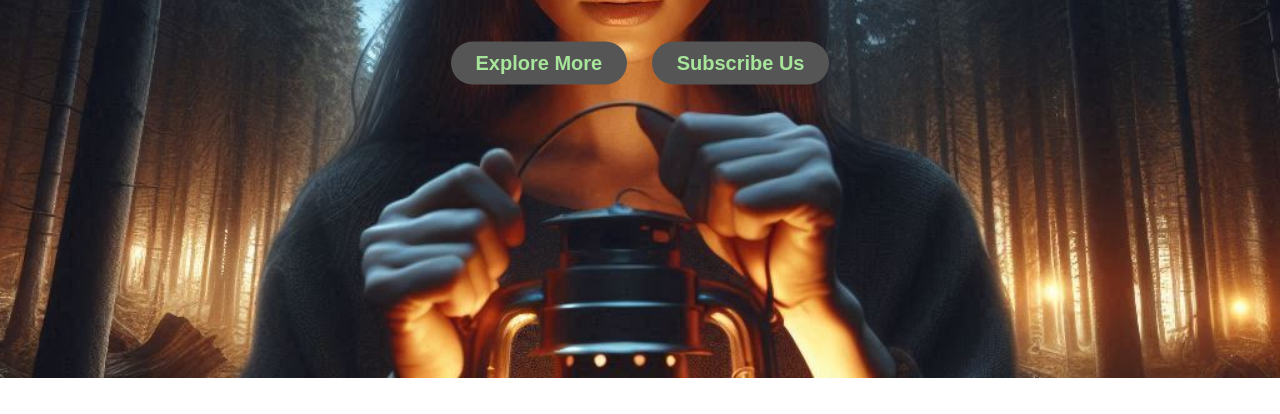
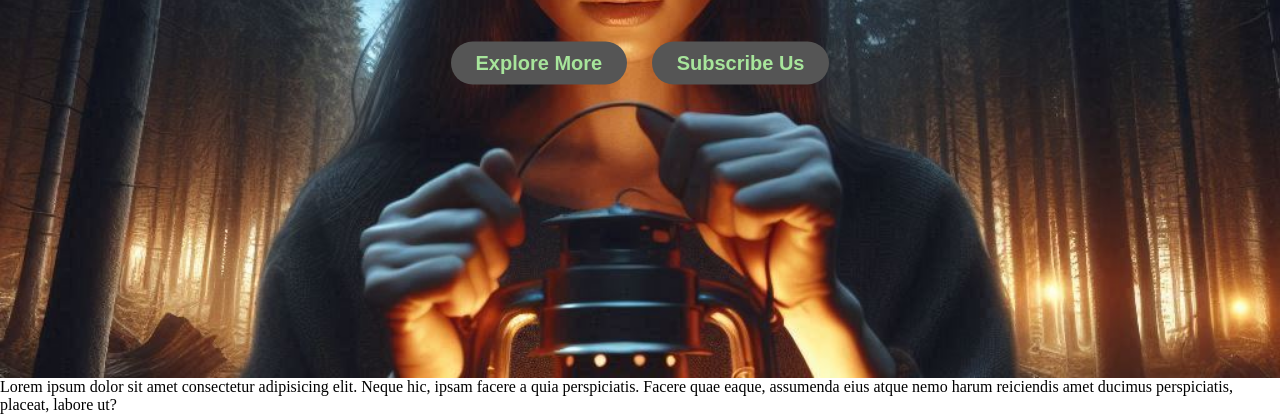
Before and after one commit to KJandrias/Simple_Website, a plain HTML site: page index.html in a window 1280 px wide. Shown: the part 422-836 px from the top of the page. Before the commit the page ends 800 px from the top, so only its background shows below. Drawn offline with Linux system fonts and the light colour scheme.

Commit message:
3em commit

```diff
--- a/index.html
+++ b/index.html
@@ -24,9 +24,18 @@
         <div class="buttons">
           <button>Explore More</button>
           <button class="btn">Subscribe Us</button>
-          <br />
         </div>
       </div>
     </div>
+    <div>
+      <footer>
+        <p>
+          Lorem ipsum dolor sit amet consectetur adipisicing elit. Neque hic,
+          ipsam facere a quia perspiciatis. Facere quae eaque, assumenda eius
+          atque nemo harum reiciendis amet ducimus perspiciatis, placeat, labore
+          ut?
+        </p>
+      </footer>
+    </div>
   </body>
 </html>
```
